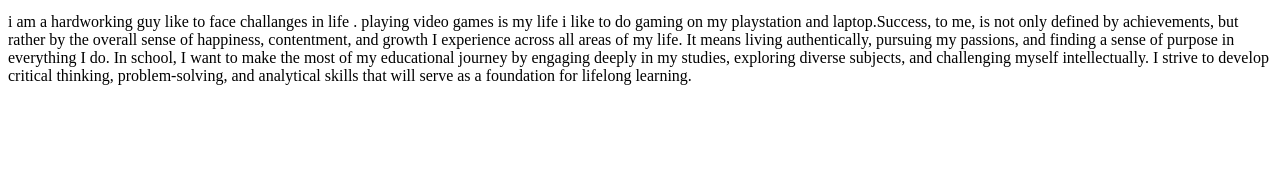
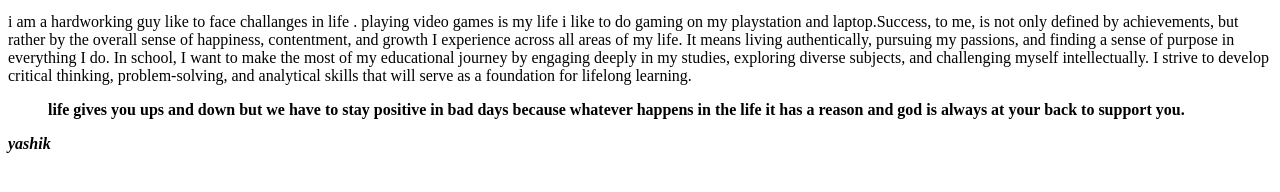
Before and after one commit to Gupta0116/Gupta0116.github.io, a plain HTML site: page html-assingment/index.html in a window 1280 px wide. Shown: the part 106-298 px from the top of the page. Drawn offline with Linux system fonts and the light colour scheme.

```diff
--- a/html-assingment/index.html
+++ b/html-assingment/index.html
@@ -16,14 +16,21 @@
 </article>
 </header>
 <main>
-    <p>hi my name is<strong> yashik gupta </strong>i am from <em>india</em> i am a very friendly person i like to interact with  new people. i am foodie person like try different types of <em>cuisines</em>In my personal life, I prioritize maintaining a healthy work-life balance and nurturing meaningful relationships. I want to dedicate time to self-care, pursuing hobbies, and cultivating personal interests.</p>
+    <p>
+        hi my name is<strong> yashik gupta </strong>i am from <em>india</em> i am a very friendly person i like to interact with  new people. i am foodie person like try different types of <em>cuisines</em>In my personal life, I prioritize maintaining a healthy work-life balance and nurturing meaningful relationships. I want to dedicate time to self-care, pursuing hobbies, and cultivating personal interests.
+    </p>
 
 
-    <p>i am a hardworking guy like to face challanges in life . playing video games is my life i like to do gaming on  my playstation and laptop.Success, to me, is not only defined by achievements, but rather by the overall sense of happiness, contentment, and growth I experience across all areas of my life. It means living authentically, pursuing my passions, and finding a sense of purpose in everything I do. In school, I want to make the most of my educational journey by engaging deeply in my studies, exploring diverse subjects, and challenging myself intellectually. I strive to develop critical thinking, problem-solving, and analytical skills that will serve as a foundation for lifelong learning.  </p>
+    <p>
+        i am a hardworking guy like to face challanges in life . playing video games is my life i like to do gaming on  my playstation and laptop.Success, to me, is not only defined by achievements, but rather by the overall sense of happiness, contentment, and growth I experience across all areas of my life. It means living authentically, pursuing my passions, and finding a sense of purpose in everything I do. In school, I want to make the most of my educational journey by engaging deeply in my studies, exploring diverse subjects, and challenging myself intellectually. I strive to develop critical thinking, problem-solving, and analytical skills that will serve as a foundation for lifelong learning.
+     </p>
 
-
-
-
+<blockquote><strong>
+     life gives you ups and down but we have to stay positive in bad days because whatever happens in the life it has a reason and god is always at your back to support you.
+    </strong></blockquote>
+                  <em><strong>
+                    yashik
+                </strong></em>
 
 
 
```
